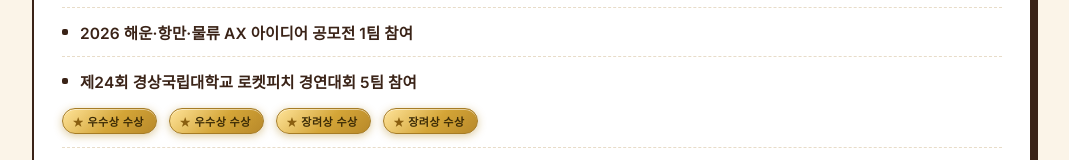
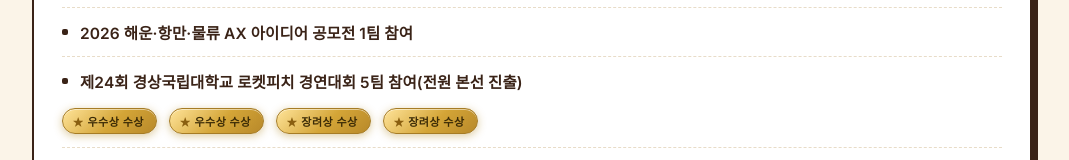
Before and after one commit to again8733-ops/pinskin, a plain HTML site: page awards.html in a window 1280 px wide. Shown: the part 5211-5371 px from the top of the page, without its empty margins (108-1177 px from the left). Drawn offline with Linux system fonts and the light colour scheme.

Commit message:
26-2 수상기록: 로켓피치 경연대회 전원 본선 진출 문구 추가
Co-Authored-By: Claude Sonnet 5 <noreply@anthropic.com>
Claude-Session: https://claude.ai/code/session_01GCA4BUKPbpTAXWWjqPE4Zw

```diff
--- a/awards.html
+++ b/awards.html
@@ -353,7 +353,7 @@
           <div class="aw-group">Competitions</div>
           <div class="aw-row"><span class="aw-bullet"></span><span class="aw-name">제4회 경남 AI·SW 경진대회 - 우주항공 제조 AI Agent 부문 2팀 참여</span></div>
           <div class="aw-row"><span class="aw-bullet"></span><span class="aw-name">2026 해운·항만·물류 AX 아이디어 공모전 1팀 참여</span></div>
-          <div class="aw-row"><span class="aw-bullet"></span><span class="aw-name">제24회 경상국립대학교 로켓피치 경연대회 5팀 참여</span><span style="flex-basis:100%;height:0;"></span><span class="aw-tag">우수상 수상</span><span class="aw-tag">우수상 수상</span><span class="aw-tag">장려상 수상</span><span class="aw-tag">장려상 수상</span></div>
+          <div class="aw-row"><span class="aw-bullet"></span><span class="aw-name">제24회 경상국립대학교 로켓피치 경연대회 5팀 참여(전원 본선 진출)</span><span style="flex-basis:100%;height:0;"></span><span class="aw-tag">우수상 수상</span><span class="aw-tag">우수상 수상</span><span class="aw-tag">장려상 수상</span><span class="aw-tag">장려상 수상</span></div>
           <div class="aw-row"><span class="aw-bullet"></span><span class="aw-name">2026 전국 로켓피치 경진대회 1팀 참여</span></div>
           <div class="aw-row"><span class="aw-bullet"></span><span class="aw-name">2026 스페이스 해커톤 1팀 참여</span></div>
           <div class="aw-row"><span class="aw-bullet"></span><span class="aw-name">2026 GNU 개척리더스 창업아이디어 해커톤 경진대회 4팀 참여 (2팀 본선 진출)</span></div>
```
